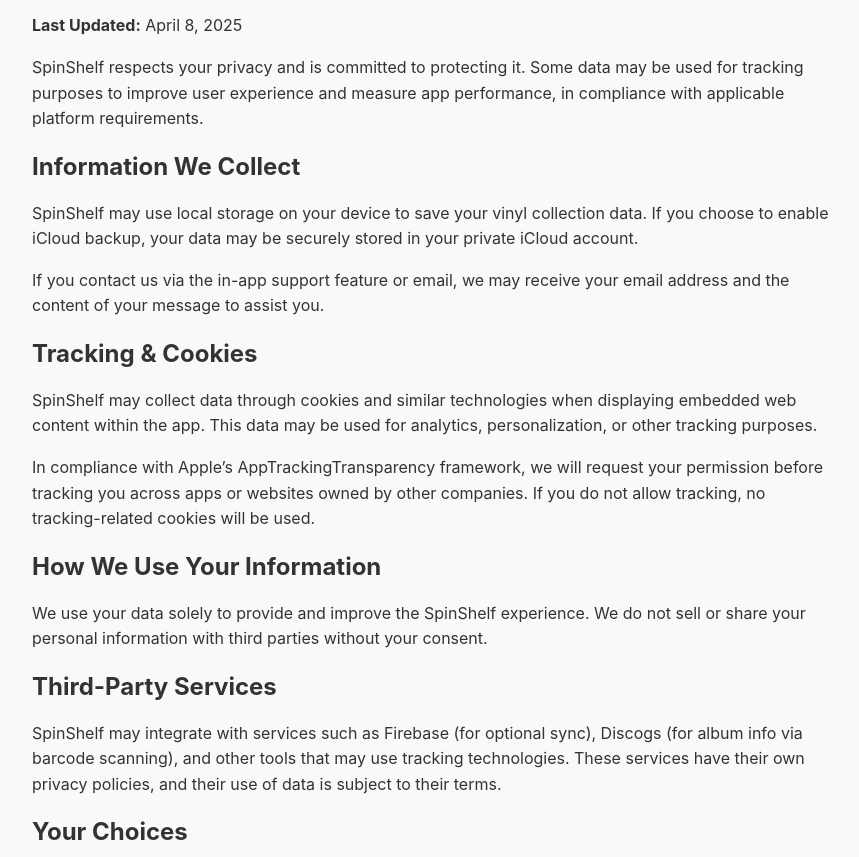
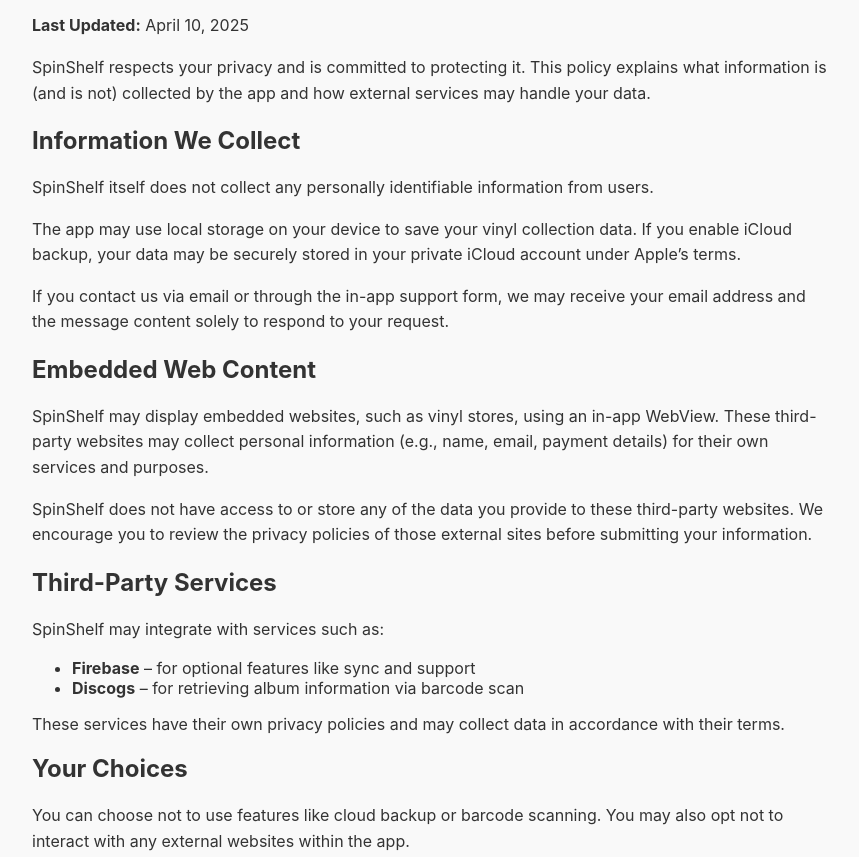
Before and after one commit to dterrero/spinshelf-support, a plain HTML site: page privacy.html in a window 1280 px wide. Shown: the part 95-952 px from the top of the page, without its empty margins (208-1067 px from the left). Drawn offline with Linux system fonts and the light colour scheme.

Commit message:
Update privacy.html

```diff
--- a/privacy.html
+++ b/privacy.html
@@ -35,43 +35,49 @@
 <body>
   <h1>Privacy Policy</h1>
 
-  <p><strong>Last Updated:</strong> April 8, 2025</p>
+  <p><strong>Last Updated:</strong> April 10, 2025</p>
 
-  <p>SpinShelf respects your privacy and is committed to protecting it. Some data may be used for tracking purposes to improve user experience and measure app performance, in compliance with applicable platform requirements.</p>
+  <p>SpinShelf respects your privacy and is committed to protecting it. This policy explains what information is (and is not) collected by the app and how external services may handle your data.</p>
 
   <h2>Information We Collect</h2>
   <p>
-    SpinShelf may use local storage on your device to save your vinyl collection data. If you choose to enable iCloud backup, your data may be securely stored in your private iCloud account.
+    SpinShelf itself does not collect any personally identifiable information from users.
   </p>
   <p>
-    If you contact us via the in-app support feature or email, we may receive your email address and the content of your message to assist you.
+    The app may use local storage on your device to save your vinyl collection data. If you enable iCloud backup, your data may be securely stored in your private iCloud account under Apple’s terms.
+  </p>
+  <p>
+    If you contact us via email or through the in-app support form, we may receive your email address and the message content solely to respond to your request.
   </p>
 
-  <h2>Tracking & Cookies</h2>
+  <h2>Embedded Web Content</h2>
   <p>
-    SpinShelf may collect data through cookies and similar technologies when displaying embedded web content within the app. This data may be used for analytics, personalization, or other tracking purposes.
+    SpinShelf may display embedded websites, such as vinyl stores, using an in-app WebView. These third-party websites may collect personal information (e.g., name, email, payment details) for their own services and purposes.
   </p>
   <p>
-    In compliance with Apple’s AppTrackingTransparency framework, we will request your permission before tracking you across apps or websites owned by other companies. If you do not allow tracking, no tracking-related cookies will be used.
-  </p>
-
-  <h2>How We Use Your Information</h2>
-  <p>
-    We use your data solely to provide and improve the SpinShelf experience. We do not sell or share your personal information with third parties without your consent.
+    SpinShelf does not have access to or store any of the data you provide to these third-party websites. We encourage you to review the privacy policies of those external sites before submitting your information.
   </p>
 
   <h2>Third-Party Services</h2>
   <p>
-    SpinShelf may integrate with services such as Firebase (for optional sync), Discogs (for album info via barcode scanning), and other tools that may use tracking technologies. These services have their own privacy policies, and their use of data is subject to their terms.
+    SpinShelf may integrate with services such as:
+    <ul>
+      <li><strong>Firebase</strong> – for optional features like sync and support</li>
+      <li><strong>Discogs</strong> – for retrieving album information via barcode scan</li>
+    </ul>
+    These services have their own privacy policies and may collect data in accordance with their terms.
   </p>
 
   <h2>Your Choices</h2>
   <p>
-    You may choose not to use features like barcode scanning or cloud backup. You can also manage your tracking preferences through the app or device settings. You may contact us at any time to delete any email communication records.
+    You can choose not to use features like cloud backup or barcode scanning. You may also opt not to interact with any external websites within the app.
+  </p>
+  <p>
+    To request deletion of any email-based support records, you may contact us at any time.
   </p>
 
   <h2>Contact</h2>
-  <p>If you have any questions about this Privacy Policy, please contact us at <a href="mailto:dterrero@icloud.com">dterrero@icloud.com</a>.</p>
+  <p>If you have any questions about this Privacy Policy, feel free to reach out at <a href="mailto:dterrero@icloud.com">dterrero@icloud.com</a>.</p>
 
 </body>
 </html>
```
